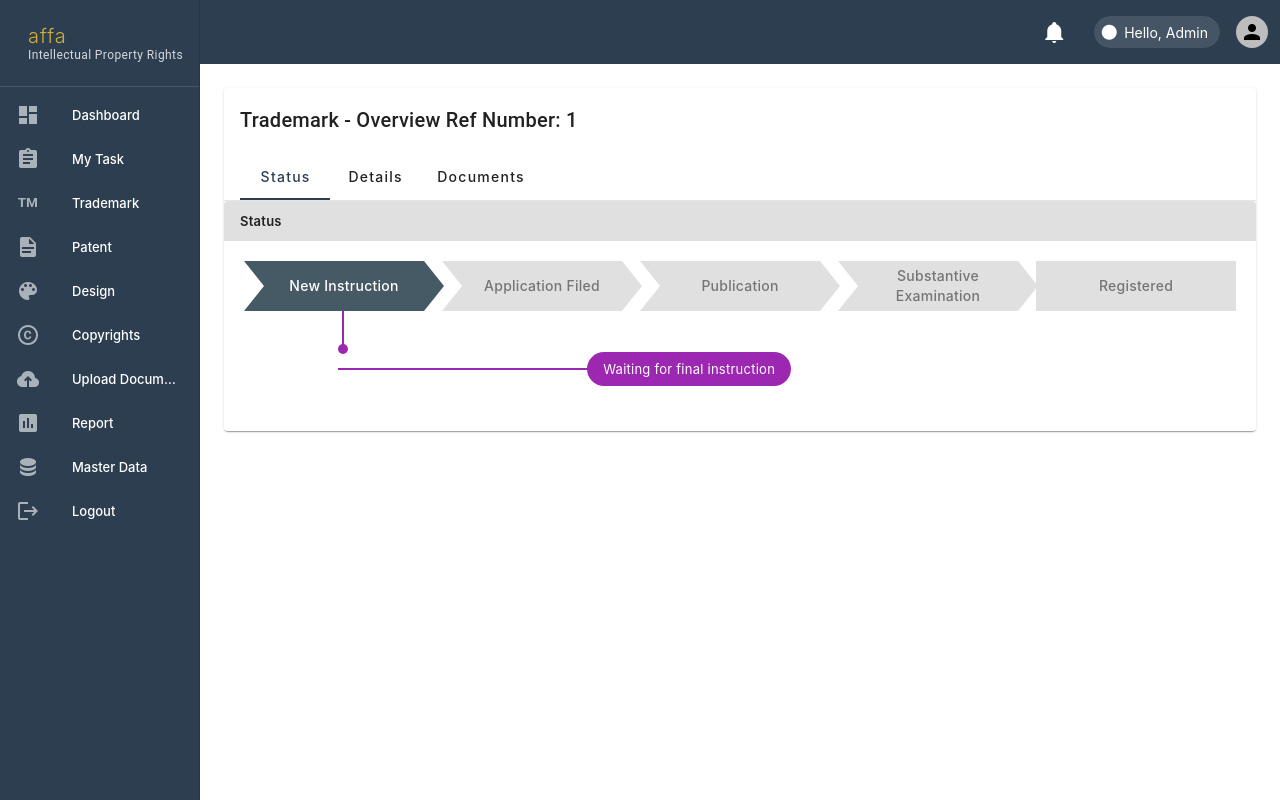
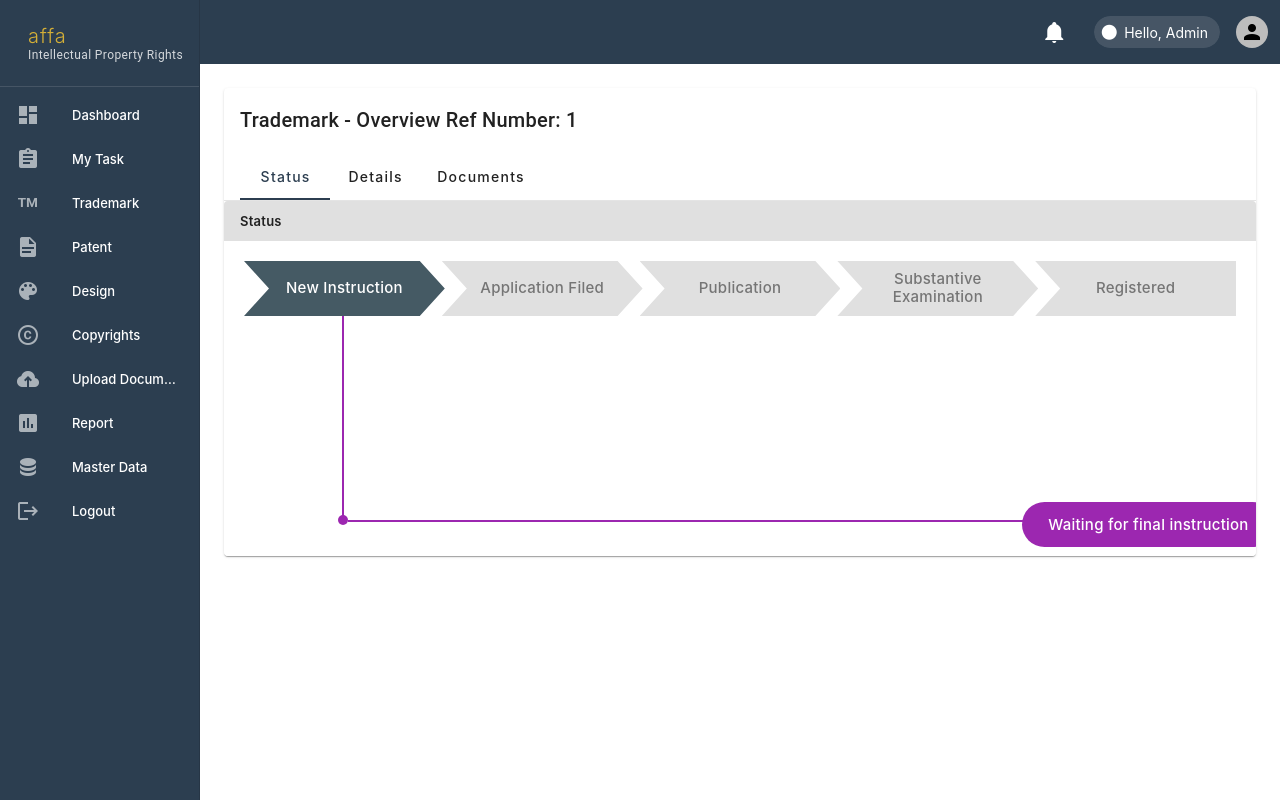
Before and after one commit to wahyuutomoputra/affa, a Vue app: page /trademark/1 in a window 1280 px wide. Built offline with nearby package versions, Linux system fonts and the light colour scheme.

Commit message:
fix timeline

```diff
--- a/src/components/TimelineChevron.vue
+++ b/src/components/TimelineChevron.vue
@@ -13,14 +13,12 @@
       </template>
     </div>
 
-    <!-- Status Bubble -->
-    <div v-if="statusBubble" :style="bubblePosition" class="bubble-wrapper">
-      <div class="bubble-line-vertical"></div>
-      <div class="bubble-dot"></div>
-      <div class="bubble-horizontal-group">
-        <div class="bubble-line-horizontal"></div>
-        <div class="bubble-text">{{ statusBubble }}</div>
-      </div>
+    <!-- Status Bubble - Simple Implementation -->
+    <div v-if="statusBubble" class="bubble-container" :style="bubblePosition">
+      <div class="vertical-line"></div>
+      <div class="corner-dot"></div>
+      <div class="horizontal-line"></div>
+      <div class="status-bubble">{{ statusBubble }}</div>
     </div>
   </div>
 </template>
@@ -48,21 +46,31 @@ const getChevronClass = (status) => {
 
 const getChevronStyle = (index) => {
   const isLast = index === props.steps.length - 1
+  const isFirst = index === 0
+
   if (isLast) {
     return {
-      clipPath: 'none',
-      marginLeft: '-2px'
+      clipPath: 'polygon(0 0, 100% 0, 100% 100%, 0 100%, 25px 50%)',
+      marginLeft: '-3px'
     }
   }
+
+  if (isFirst) {
+    return {
+      clipPath: 'polygon(0 0, calc(100% - 25px) 0, 100% 50%, calc(100% - 25px) 100%, 0 100%, 25px 50%)',
+      marginLeft: '0'
+    }
+  }
+
   return {
-    clipPath: 'polygon(0 0, calc(100% - 20px) 0, 100% 50%, calc(100% - 20px) 100%, 0 100%, 20px 50%)',
-    marginLeft: index === 0 ? '0' : '-2px'
+    clipPath: 'polygon(0 0, calc(100% - 25px) 0, 100% 50%, calc(100% - 25px) 100%, 0 100%, 25px 50%)',
+    marginLeft: '-3px'
   }
 }
 
 const bubblePosition = computed(() => {
   const activeIndex = props.steps.findIndex(step => step.status === 'active')
-  if (activeIndex === -1 || !props.statusBubble) return {}
+  if (activeIndex === -1 || !props.statusBubble) return { display: 'none' }
 
   const stepWidth = 100 / props.steps.length
   const leftPosition = (activeIndex * stepWidth) + (stepWidth / 2)
@@ -76,13 +84,13 @@ const bubblePosition = computed(() => {
 <style scoped>
 .timeline-wrapper {
   position: relative;
-  padding-bottom: 100px;
+  padding-bottom: 220px;
 }
 
 .chevron-container {
   display: flex;
   align-items: stretch;
-  height: 50px;
+  height: 55px;
 }
 
 .chevron-item {
@@ -90,15 +98,16 @@ const bubblePosition = computed(() => {
   display: flex;
   align-items: center;
   justify-content: center;
-  padding: 0 24px;
+  padding: 0 30px;
   position: relative;
 }
 
 .chevron-text {
-  font-size: 14px;
+  font-size: 15px;
   font-weight: 500;
   text-align: center;
   z-index: 1;
+  line-height: 1.2;
 }
 
 .chevron-active {
@@ -116,51 +125,50 @@ const bubblePosition = computed(() => {
   color: #757575;
 }
 
-.bubble-wrapper {
+.bubble-container {
   position: absolute;
-  top: 50px;
+  top: 55px;
   z-index: 10;
-  display: flex;
-  flex-direction: column;
-  align-items: flex-start;
 }
 
-.bubble-line-vertical {
+.vertical-line {
   width: 2px;
-  height: 35px;
+  height: 200px;
   background-color: #9c27b0;
-  margin-left: 0;
+  position: absolute;
+  top: 0;
+  left: 0;
 }
 
-.bubble-dot {
+.corner-dot {
   width: 10px;
   height: 10px;
   background-color: #9c27b0;
   border-radius: 50%;
-  margin-left: -4px;
-  margin-top: -2px;
-  margin-bottom: -2px;
+  position: absolute;
+  top: 199px;
+  left: -4px;
 }
 
-.bubble-horizontal-group {
-  display: flex;
-  align-items: center;
-  margin-left: -4px;
+.horizontal-line {
+  width: 680px;
+  height: 2px;
+  background-color: #9c27b0;
+  position: absolute;
+  top: 204px;
+  left: 6px;
 }
 
-.bubble-line-horizontal {
-  width: 250px;
-  height: 2px;
-  background-color: #9c27b0;
-}
-
-.bubble-text {
+.status-bubble {
   background-color: #9c27b0;
   color: white;
-  padding: 8px 16px;
-  border-radius: 25px;
-  font-size: 13px;
+  padding: 12px 26px;
+  border-radius: 30px;
+  font-size: 15px;
+  font-weight: 500;
   white-space: nowrap;
-  margin-left: -1px;
+  position: absolute;
+  top: 186px;
+  left: 680px;
 }
 </style>
```
